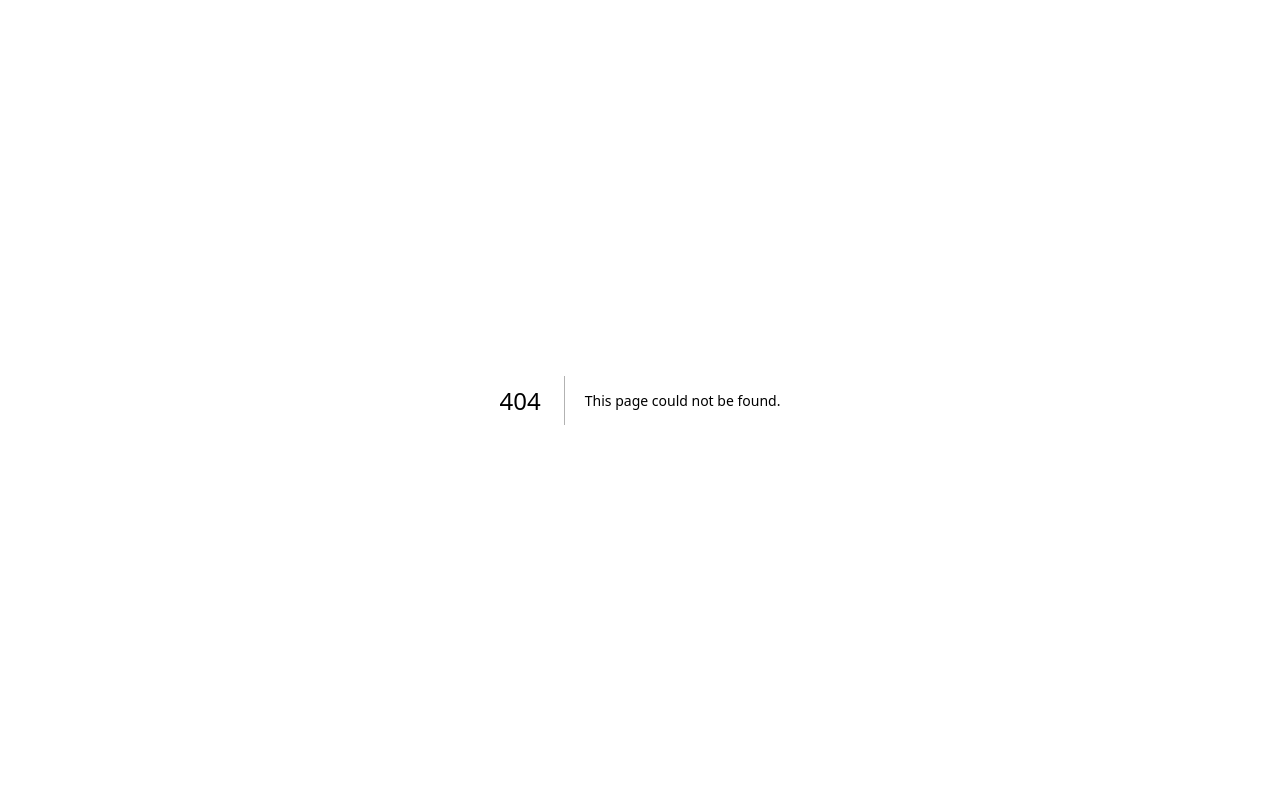
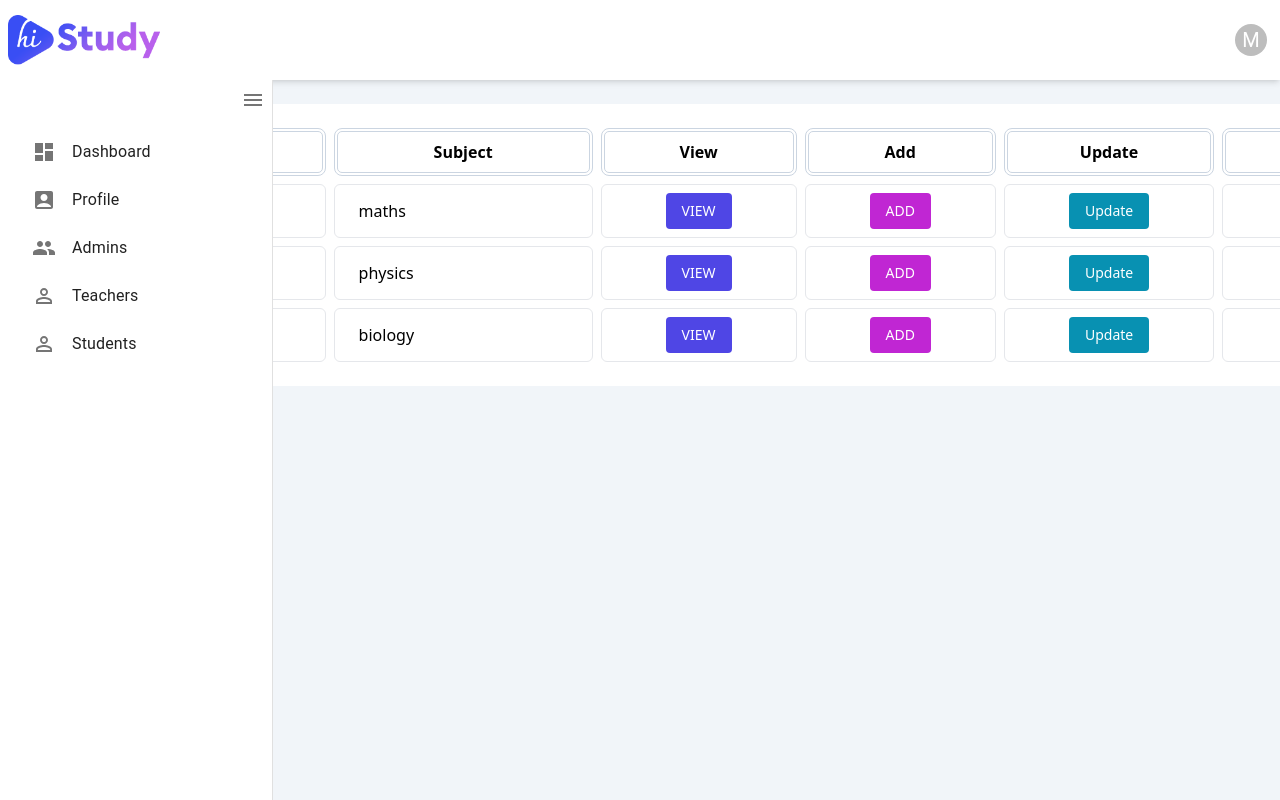
Before and after one commit to Liyanapk/Corse-School-front-end-, a Next.js app: page /admin/teacher in a window 1280 px wide. Before the commit this address had no page. Built offline with nearby package versions, Linux system fonts and the light colour scheme.

Commit message:
progress

```diff
--- /dev/null
+++ b/src/app/admin/student/page.tsx
@@ -0,0 +1,11 @@
+import StudentPage from "@/components/student/Student"
+
+const Student = ()=>{
+    return(
+        <>
+        <StudentPage/>
+        </>
+    )
+}
+
+export default Student
--- /dev/null
+++ b/src/app/admin/teacher/page.tsx
@@ -0,0 +1,11 @@
+import TeacherPage from "@/components/teacher/Teacher"
+
+
+const Teacher =()=>{
+    return(
+        <>
+        <TeacherPage/>
+        </>
+    )
+}
+export default Teacher
--- /dev/null
+++ b/src/components/student/Student.tsx
@@ -0,0 +1,48 @@
+import DeleteIcon from '@mui/icons-material/Delete';
+
+const StudentPage =()=>{
+
+  const Data = [
+    { name:'Ramanan', class:'10'},
+    { name:'poopi', class:'+2'},
+    { name:'maya', class:'10'},
+  ]
+
+    return(
+      <div className="flex flex-col w-full h-full box-border items-center ml-24 ">
+
+
+        {/* Table Section */}
+        <div className="mt-6 px-2 py-4 bg-white rounded-lg">
+          <table className="min-w-full table-auto border-separate border-spacing-2 ">
+            <thead>
+              <tr>
+                <th className="px-24 py-2 border-4 border-double border-slate-300 rounded-lg">Name</th>
+                <th className="px-24 py-2 border-4 border-double border-slate-300 rounded-lg">Class</th>
+                <th className="px-14 py-2 border-4 border-double border-slate-300 rounded-lg">View</th>
+                <th className="px-14 py-2 border-4 border-double border-slate-300 rounded-lg">Add</th>
+                <th className="px-14 py-2 border-4 border-double border-slate-300 rounded-lg">Update</th>
+                <th className="px-14 py-2 border-4 border-double border-slate-300 rounded-lg">Delete</th>
+              </tr>
+            </thead>
+            <tbody>
+                { Data.map((table)=>(
+                  <tr>
+                    <td className="px-6 py-2 border rounded-md">{table.name}</td>
+                    <td className="px-6 py-2 border rounded-md">{table.class}</td>
+                    <td className="px-16 py-2 border rounded-md"><button className="bg-indigo-600 text-white rounded text-sm px-4 py-2"> VIEW</button></td>
+                    <td className="px-16 py-2 border rounded-md"><button className="bg-fuchsia-600 text-white rounded text-sm px-4 py-2"> ADD</button></td>
+                    <td className="px-16 py-2 border rounded-md"><button className="bg-cyan-600 text-white rounded text-sm px-4 py-2"> Update</button></td>
+                    <td className="px-16 py-2 border rounded-md"> <DeleteIcon /></td>
+
+                  </tr>
+                )) }
+            </tbody>
+          </table>
+        </div>
+      </div>
+
+    )
+}
+
+export default StudentPage
--- /dev/null
+++ b/src/components/teacher/Teacher.tsx
@@ -0,0 +1,48 @@
+import DeleteIcon from '@mui/icons-material/Delete';
+
+const TeacherPage =()=>{
+
+  const Data = [
+    { name:'Ramanan', subject:'maths'},
+    { name:'poopi', subject:'physics'},
+    { name:'maya', subject:'biology'},
+  ]
+
+    return(
+      <div className="flex flex-col w-full h-full box-border items-center ml-24 ">
+
+
+        {/* Table Section */}
+        <div className="mt-6 px-2 py-4 bg-white rounded-lg">
+          <table className="min-w-full table-auto border-separate border-spacing-2 ">
+            <thead>
+              <tr>
+                <th className="px-24 py-2 border-4 border-double border-slate-300 rounded-lg">Name</th>
+                <th className="px-24 py-2 border-4 border-double border-slate-300 rounded-lg">Subject</th>
+                <th className="px-14 py-2 border-4 border-double border-slate-300 rounded-lg">View</th>
+                <th className="px-14 py-2 border-4 border-double border-slate-300 rounded-lg">Add</th>
+                <th className="px-14 py-2 border-4 border-double border-slate-300 rounded-lg">Update</th>
+                <th className="px-14 py-2 border-4 border-double border-slate-300 rounded-lg">Delete</th>
+              </tr>
+            </thead>
+            <tbody>
+                { Data.map((table)=>(
+                  <tr>
+                    <td className="px-6 py-2 border rounded-md">{table.name}</td>
+                    <td className="px-6 py-2 border rounded-md">{table.subject}</td>
+                    <td className="px-16 py-2 border rounded-md"><button className="bg-indigo-600 text-white rounded text-sm px-4 py-2"> VIEW</button></td>
+                    <td className="px-16 py-2 border rounded-md"><button className="bg-fuchsia-600 text-white rounded text-sm px-4 py-2"> ADD</button></td>
+                    <td className="px-16 py-2 border rounded-md"><button className="bg-cyan-600 text-white rounded text-sm px-4 py-2"> Update</button></td>
+                    <td className="px-16 py-2 border rounded-md"> <DeleteIcon /></td>
+
+                  </tr>
+                )) }
+            </tbody>
+          </table>
+        </div>
+      </div>
+
+    )
+}
+
+export default TeacherPage
--- a/src/constrains/Constrains.tsx
+++ b/src/constrains/Constrains.tsx
@@ -1,11 +1,14 @@
 import DashboardIcon from '@mui/icons-material/Dashboard';
 import AccountBoxIcon from '@mui/icons-material/AccountBox';
 import GroupIcon from '@mui/icons-material/Group';
+import PersonOutlineIcon from '@mui/icons-material/PersonOutline';
 
 const SideBar = [
     { id:"1", title:'Dashboard', icon:<DashboardIcon/>, path:'/admin/dashboard' },
     { id:"2", title:'Profile', icon:<AccountBoxIcon/>, path:'/admin/Profile' },
-    { id:"3", title:'Admins', icon:<GroupIcon/>, path:'/admin/admins' }
+    { id:"3", title:'Admins', icon:<GroupIcon/>, path:'/admin/admins' },
+    { id:"4", title:'Teachers', icon:<PersonOutlineIcon/>, path:'/admin/teacher' },
+    { id:"5", title:'Students', icon:<PersonOutlineIcon/>, path:'/admin/student' }
 ]
 
 
```
